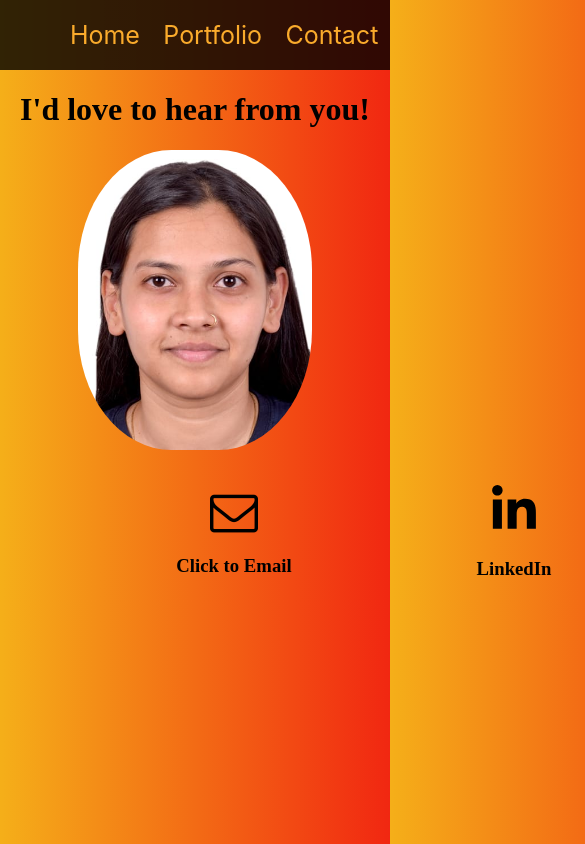
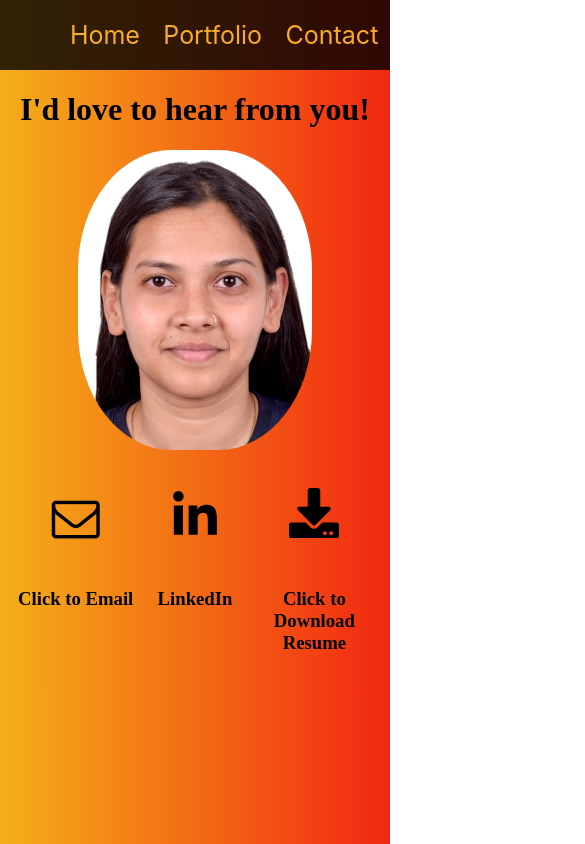
Before and after one commit to karanahir9/writing-portfolio, a React (Create React App) app: page /contact in a window 390 px wide. Shown: the top 844 px of the page, 585 px wide, since content can reach past the window. Built offline with nearby package versions, Linux system fonts and the light colour scheme; a web font is replaced by a local one.

Commit message:
added mobile responsivenes to grid and for medium size devices also changed contact page icons to grid

```diff
--- a/src/components/categories/categories.styles.css
+++ b/src/components/categories/categories.styles.css
@@ -19,3 +19,9 @@
     text-align: center;
     font-family: 'Della Respira', serif;
 }
+
+@media screen and (max-width: 600px) {
+    .categories{
+        height: 150px;
+    }
+}
--- a/src/components/categoryDetails/categoryDetails.styles.css
+++ b/src/components/categoryDetails/categoryDetails.styles.css
@@ -28,7 +28,6 @@
     grid-template-columns: repeat(3, 1fr);
 
     grid-gap: 1rem;
-    object-fit: cover;
     /* box-sizing: border-box; */
 }
 
@@ -90,7 +89,19 @@
   }
 
 
-@media screen and (max-width: 600px) {
+@media screen and (max-width: 1250px) {
+  .image-grid {
+    margin-top: 2em;
+    display: grid;
+    grid-template-columns: repeat(2, 1fr);
+    }
+    .flip-card {
+      justify-self: auto;
+    }
+
+}
+
+@media screen and (max-width: 750px) {
   .image-grid {
   margin-top: 2em;
   display: grid;
@@ -110,6 +121,7 @@
     width: 250px;
     height: 250px;
     perspective: 1000px;/* Remove this if you don't want the 3D effect */
+    justify-self: center;
   }
 
   .blog-grid {
--- a/src/components/contact/contact.component.jsx
+++ b/src/components/contact/contact.component.jsx
@@ -15,24 +15,24 @@ const Contact = () => {
                     style={{borderRadius:"40%"}}
                 />
             <div className= "contact-icons">
-                <div>
+                {/* <div> */}
                 <a style={{color:"black"}} target="_blank" rel="noreferrer" href="mailto:kumgauri15@gmail.com">
                     <i className="fa fa-envelope-o fa-3x" aria-hidden="true"></i>
                 </a>
-                <h3>Click to Email</h3>
-                </div>
-                <div>
+                {/* </div> */}
+                {/* <div> */}
                 <a href="https://www.linkedin.com/in/gauri-kumbhar-32205b17a" target="_blank" rel="noreferrer" >
                     <img src={linkedIn} alt="linkedIn" height="50px" width="50px"/>
                  </a>
-                 <h3>LinkedIn</h3>
-                </div>
-                <div>
+                {/* </div> */}
+                {/* <div> */}
                 <a style={{ textDecoration:"none", fontSize: "40px"}} href= {Resume} download="GauriKumbharCV.pdf">
                 <img src={download} height ="50px" widht="50px" alt="download svg"/>
                 </a>
+                <h3>Click to Email</h3>
+                <h3>LinkedIn</h3>
                 <h3>Click to Download Resume</h3>
-                </div>
+                {/* </div> */}
 
             </div>
         </div>
--- a/src/components/contact/contact.styles.css
+++ b/src/components/contact/contact.styles.css
@@ -8,19 +8,32 @@
 }
 
 .contact-icons {
-    display: flex;
+    /* display: flex;
     flex-direction: row;
     width: 60%;
     padding-left:1em;
     padding-top: 2em;
     align-items: center;
-    justify-content: space-around;
+    justify-content: space-around; */
+    margin: 1rem;
+    display: grid;
+    grid-template-columns: repeat(3, 1fr);
+    grid-template-rows: repeat(2, 1fr);
 }
 
-.contact-icons  div {
+.contact-icons a{
+    align-self: center;
+    justify-self: center;
+}
+
+.contact-icons h3 {
+    text-align: center;
+}
+
+/* .contact-icons  div {
     display: flex;
     justify-content: center;
     align-items: center;
     text-align: center;
     flex-direction: column;
-}
+} */
--- a/src/components/home/home.styles.css
+++ b/src/components/home/home.styles.css
@@ -54,7 +54,7 @@
     font-family: 'Della Respira', serif;
 }
   /* Animation */
-  h3 {
+ .introduction h3 {
     animation: animated-text 3s steps(30,end) 1s 1 normal both;
   }
 
--- a/src/data/categories.data.js
+++ b/src/data/categories.data.js
@@ -1,5 +1,5 @@
 export const CATEGORIES_DATA = [
-   { title: "Tech, Learning & Services",
+   { title: "Tech & Learning",
     index: 1},
     { title: "Real Estate",
     index: 2},
```
